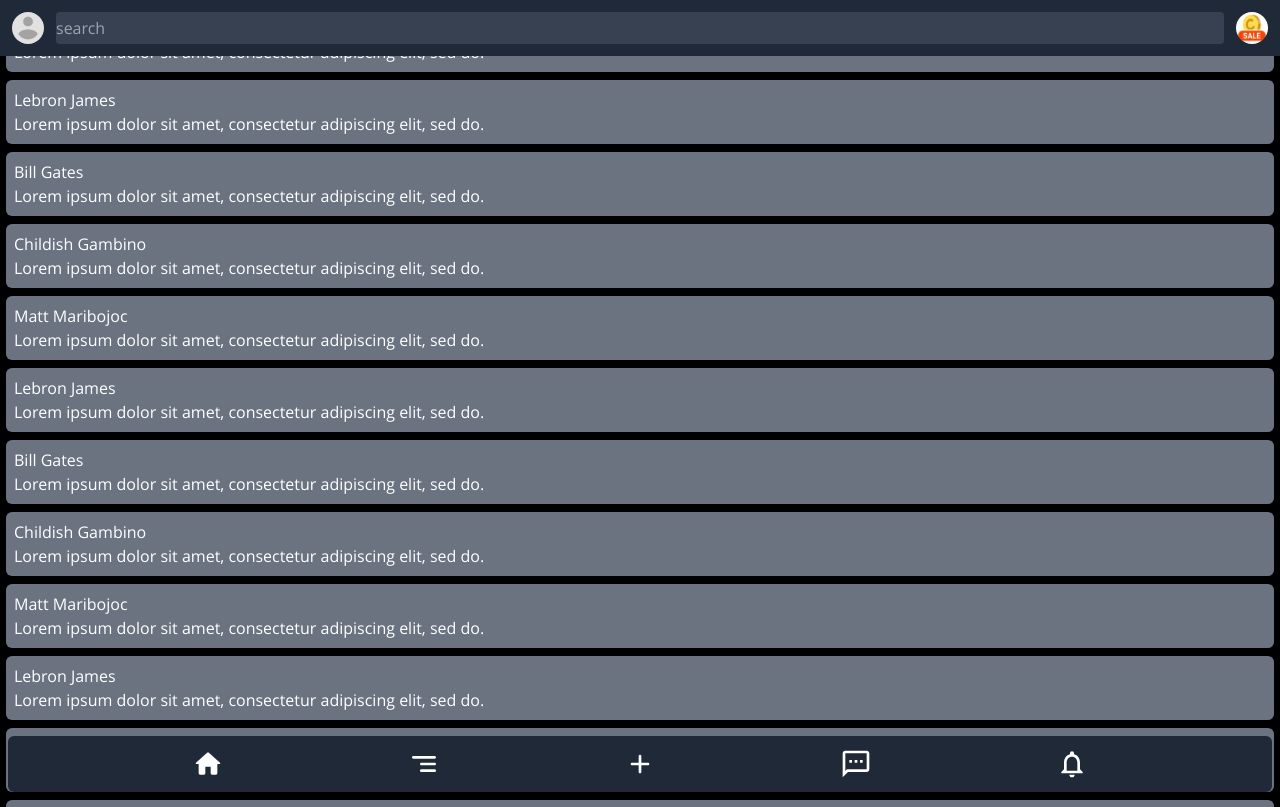
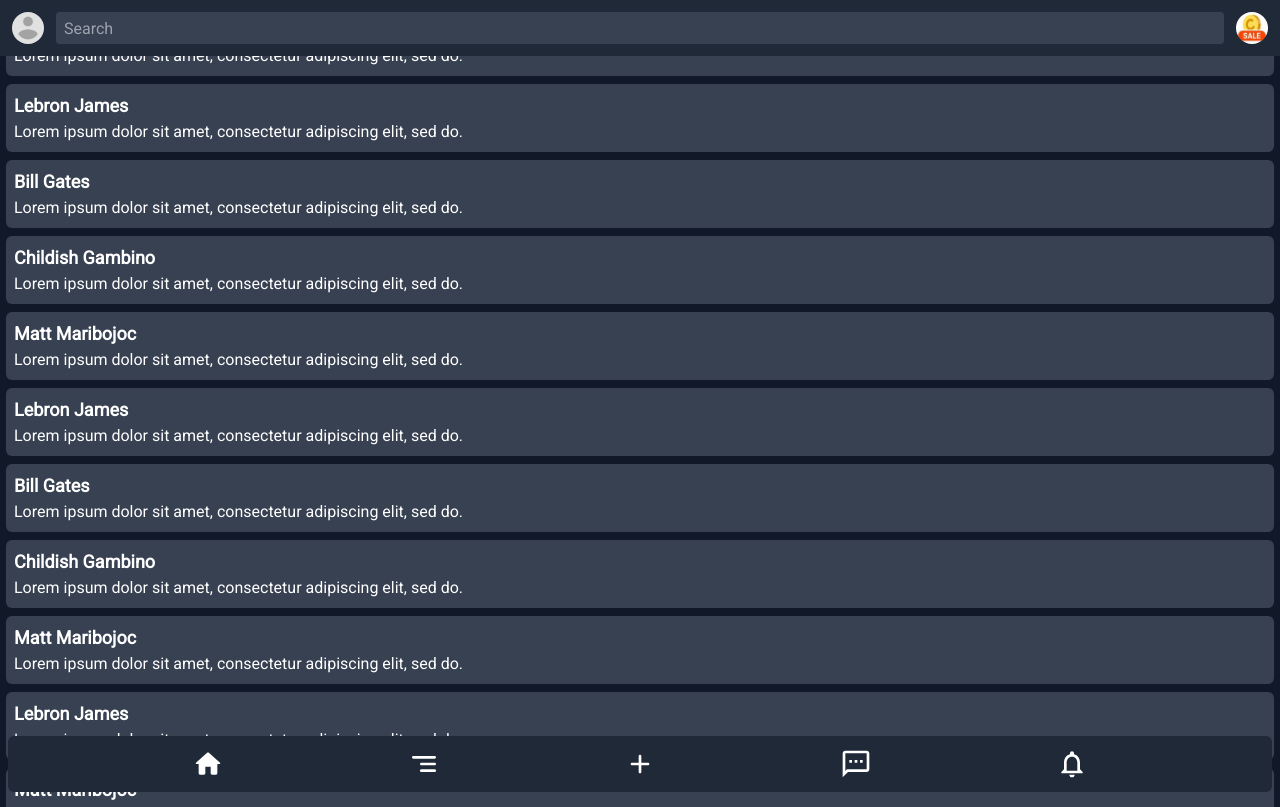
Before and after one commit to Flamz23/reddit-clone, a Vue app: page / in a window 1280 px wide. Shown: the top 807 px of the page. Built offline with nearby package versions, Linux system fonts and the light colour scheme.

Commit message:
Added roboto fonts

```diff
--- a/src/App.vue
+++ b/src/App.vue
@@ -28,18 +28,11 @@
 </script>
 
 <style>
-@font-face {
-  font-family: "Product Sans";
-  font-style: normal;
-  font-weight: 400;
-  src: local("Open Sans"), local("OpenSans"),
-    url("https://fonts.gstatic.com/s/productsans/v5/HYvgU2fE2nRJvZ5JFAumwegdm0LZdjqr5-oayXSOefg.woff2")
-      format("woff2");
-}
+@import url("https://fonts.googleapis.com/css2?family=Roboto&display=swap");
 
 html,
 body {
-  font-family: Product Sans;
+  font-family: "Roboto", sans-serif;
 }
 
 #app {
@@ -50,7 +43,7 @@
   color: #f5f5f5;
   margin-top: 60px; */
 
-  font-family: Product Sans;
+  font-family: "Roboto", sans-serif;
 
   margin: 0;
   padding: 0;
--- a/src/components/appBar.vue
+++ b/src/components/appBar.vue
@@ -1,5 +1,5 @@
 <template>
-  <div class="w-full fixed left-0 top-0">
+  <div class="z-40 w-full fixed left-0 top-0">
     <div class="flex items-center h-14 bg-gray-800 text-white">
       <img
         class="w-8 h-8 m-3 rounded-full"
@@ -7,8 +7,8 @@
         alt="profile-photo"
       />
       <input
-        placeholder="search"
-        class="w-full h-8 rounded bg-gray-700"
+        placeholder="Search"
+        class="w-full h-8 p-2 rounded outline-none bg-gray-700"
         type="text"
       />
       <img
--- a/src/components/mainContentView.vue
+++ b/src/components/mainContentView.vue
@@ -1,5 +1,5 @@
 <template>
-  <div class="main-space-container">
+  <div class="main-space-container bg-gray-900">
     <router-view />
   </div>
 </template>
@@ -15,7 +15,5 @@
 
   padding: 0;
   margin: 0;
-
-  background-color: #000000;
 }
 </style>
--- a/src/components/navBar.vue
+++ b/src/components/navBar.vue
@@ -1,5 +1,5 @@
 <template>
-  <div class="w-full fixed left-0 bottom-0">
+  <div class="z-40 w-full fixed left-0 bottom-0">
     <div
       class="
         flex
--- a/src/components/postCard.vue
+++ b/src/components/postCard.vue
@@ -6,8 +6,8 @@
     <!-- post media content -->
     <!-- post context options -->
     <!-- post options -->
-    <div class="mx-1.5 my-2 px-2 py-2 rounded-md bg-gray-500">
-      <h2>{{ post.author }}</h2>
+    <div class="mx-1.5 my-2 px-2 py-2 rounded-md bg-gray-700">
+      <h2 class="text-lg font-semibold">{{ post.author }}</h2>
       <p>{{ post.content }}</p>
     </div>
   </div>
--- a/src/views/Home.vue
+++ b/src/views/Home.vue
@@ -8,8 +8,8 @@
 
 <script>
 import postCard from "../components/postCard.vue";
+import getPosts from "../scripts/postLoader.js";
 import { ref, onMounted, onUnmounted } from "vue";
-import getPosts from "../scripts/postLoader.js";
 
 export default {
   components: {
@@ -49,7 +49,7 @@
 </script>
 
 <style>
-.scrolling-component {
+/* .scrolling-component {
   overflow-y: scroll;
-}
+} */
 </style>
```
